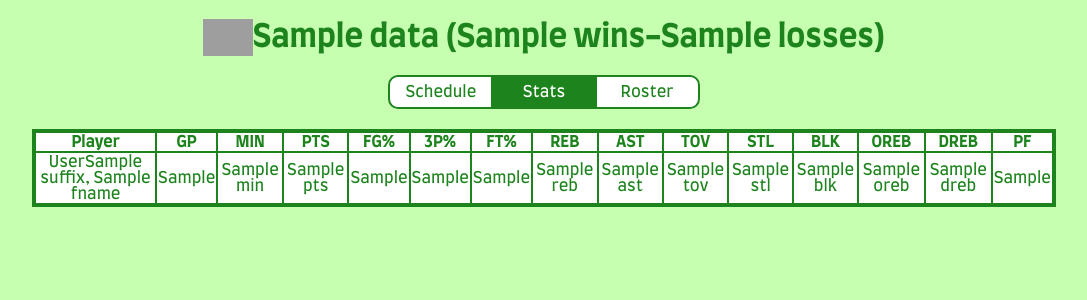
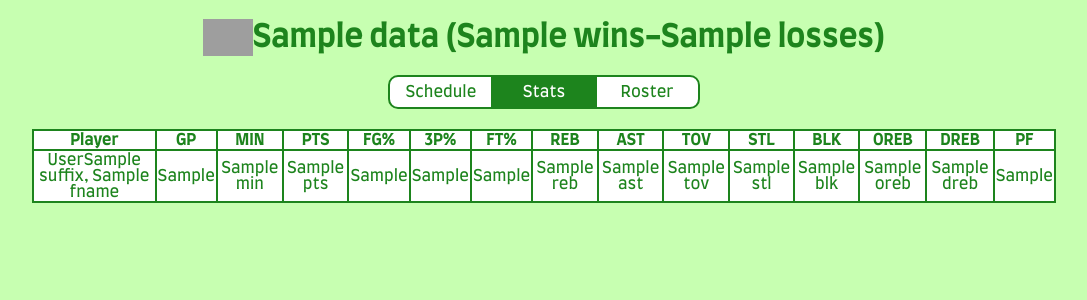
Before and after one commit to wesleyfletcher/leyflet, a Python web app: template templates/pages/teams.html in a window 1280 px wide, after a click on "Stats". Shown: the part 100-400 px from the top of the page, without its empty margins (96-1183 px from the left). Run offline with Jinja, Linux system fonts and the light colour scheme; the template is opened without the code that fills it: most values are stand-ins (such as "Sample title", 1, 10 or a date in 2020); grey boxes are pictures that could not be loaded.

Commit message:
Trying to fix weird border on teams table

```diff
--- a/templates/pages/rankings.html
+++ b/templates/pages/rankings.html
@@ -35,4 +35,8 @@
     </table>
 </div>
 
+<div class="view-section" id="rankings-polls">
+    <h2>Polls</h2>
+</div>
+
 {% endblock %}
--- a/templates/pages/teams.html
+++ b/templates/pages/teams.html
@@ -18,7 +18,8 @@
     </div>
 </div>
 
-<table class="view-section" id="teams-schedule">
+<div class="view-section" id="teams-schedule">
+    <table id="schedule-table">
         <tr>
             <th>Date</th>
             <th>Site</th>
@@ -36,8 +37,10 @@
         </tr>
         {% endfor %}
     </table>
+</div>
 
-<table class="view-section" id="teams-stats" style="display: none;">
+<div class="view-section" id="teams-stats" style="display: none;">
+    <table id="stats-table">
         <tr>
             <th>Player</th>
             <th>GP</th>
@@ -75,8 +78,10 @@
         </tr>
         {% endfor %}
     </table>
+</div>
 
-<table class="view-section" id="teams-roster" style="display: none;">
+<div class="view-section" id="teams-roster" style="display: none;">
+    <table id="roster-table">
         <tr>
             <th>Player</th>
             <th>Position</th>
@@ -94,5 +99,6 @@
             </tr>
         {% endfor %}
     </table>
+</div>
 
 {% endblock %}
```
Lines whose indentation alone changed are shown as unchanged.
